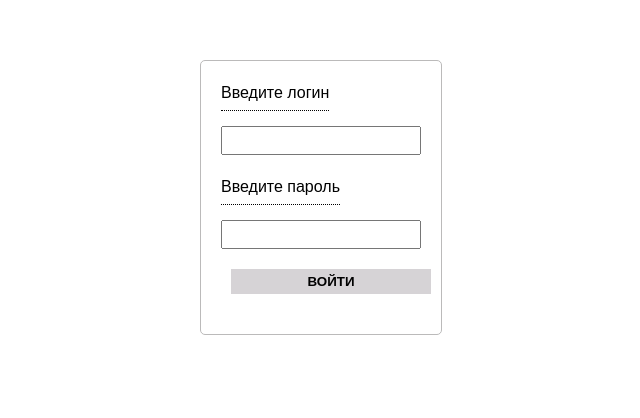
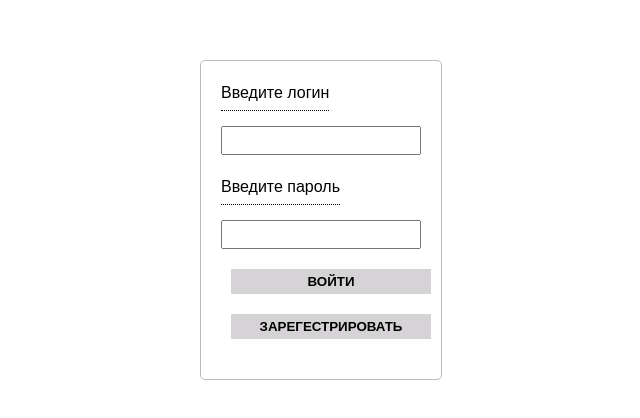
Before and after one commit to vetobit/diploma, a website: page src/index.html in a window 1280 px wide. Shown: the part 140-558 px from the top of the page, without its empty margins (319-959 px from the left). Drawn offline with nearby package versions, Linux system fonts and the light colour scheme; files that its build step writes are made by us from their sources.

Commit message:
Добавил работу с серверными файлами

```diff
--- a/src/index.html
+++ b/src/index.html
@@ -14,6 +14,7 @@
 			<label for="password">Введите пароль</label>
 			<input type="password" id="password" oninput="obj.user.password=this.value">
 			<input type="button" value="Войти" onclick="obj.init();">
+			<input type="button" value="зарегестрировать" onclick="obj.addUser(obj.user);">
 		</div>
 	</div>
 	<div class="screen" id="admin">
@@ -71,7 +72,7 @@
 				<th>Колличество</th>
 			</thead>
 		</table>
-		<input type="button" value="оформить">
+		<input type="button" value="оформить" onclick="obj.mergeInData();">
 		</div>
 	</div>
 </body>
--- a/src/js/main.js
+++ b/src/js/main.js
@@ -53,15 +53,19 @@ var obj={
     if(product){
       this.data.push(product);
     }
-    console.log(obj.data)   //записать в продукты
+    var fs=require("fs");
+    //console.log(obj.data)   //записать в продукты
+    fs.writeFileSync("json/data.json",JSON.stringify(obj.data),"utf8");
     this.view(this.user.privileges);
   },
   addUser:function(user){
-    var xhr = new XMLHttpRequest();
+    var xhr = new XMLHttpRequest(),
+        fs=require("fs");
 
     xhr.open("GET", "json/users.json", true);
     xhr.onreadystatechange = function(){
       if(xhr.readyState==4 && xhr.status==200){
+        fs.writeFileSync("json/users.json",JSON.stringify(JSON.parse(xhr.responseText).push(user)),"utf8");
         console.log(JSON.stringify(JSON.parse(xhr.responseText).push(user))); // вместо вывода записать
       }
     };
@@ -82,7 +86,7 @@ var obj={
         product.quantity=0;
       }
       if(product.barcode==barcode){
-        product.quantity+=1;
+        product.quantity=+product.quantity+1;
         obj.newQuantityInProduct(key,product.quantity);
       }
     }
@@ -167,5 +171,6 @@ var obj={
         }
       });
     });
+    obj.addInData(false);
   }
 };
```
